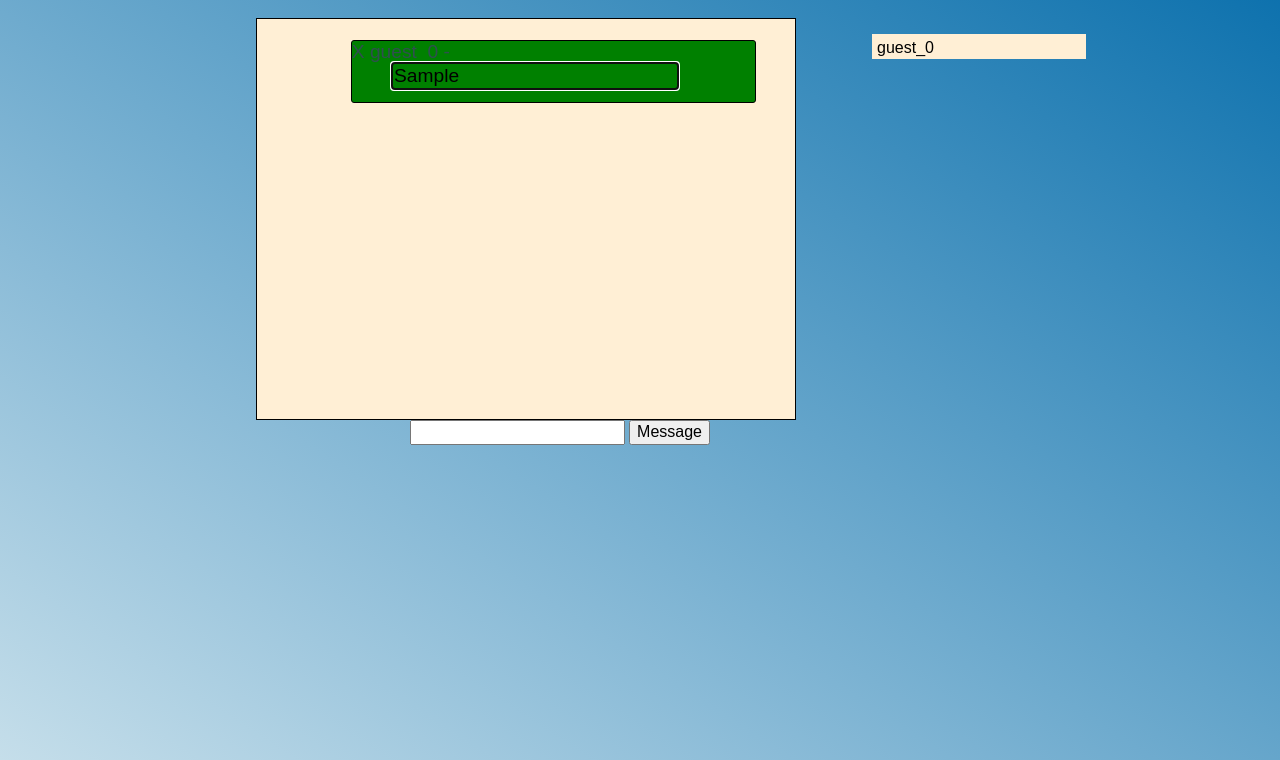
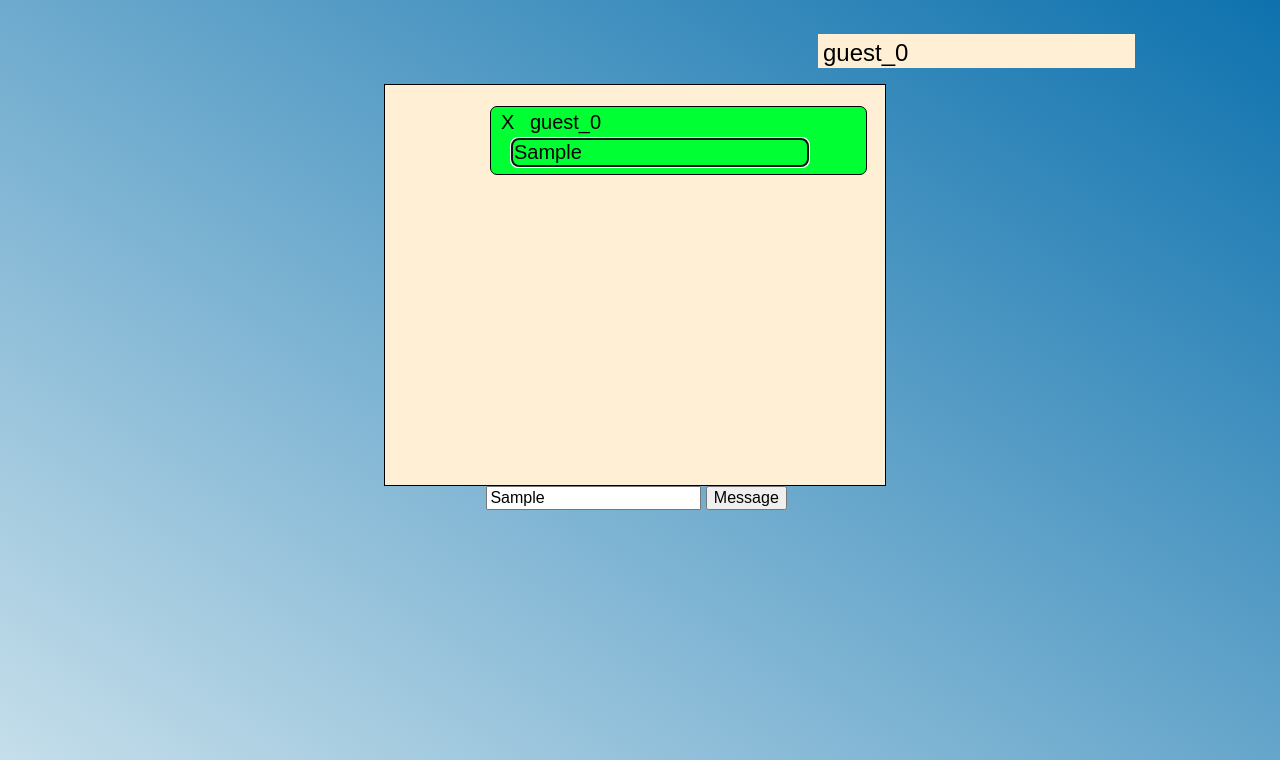
Before and after one commit to cugamer/singtermchat, a plain HTML site: page index.html in a window 1280 px wide. Both pictures are taken after typing "Sample" into the empty fields and a click on the input "Message". Shown: the part 70-830 px from the top of the page. Drawn offline with nearby package versions, Linux system fonts and the light colour scheme.

Commit message:
Update chat bubble styling

```diff
--- a/script.js
+++ b/script.js
@@ -81,7 +81,7 @@ $(document).ready(function() {
 		var msg = getElementVal('.chat-text');
 		if(msg.length > 0) {
 			var storedMsg = storeMsg(msg, userID);
-			clearChatField();
+			// clearChatField();
 			displayMessage(formatMsgForDisp(storedMsg), storedMsg.msgID);
 			$('textarea').autogrow({onInitialize: true, animate: false, fixMinHeight: false});
 			autoScrollChat();
@@ -114,11 +114,10 @@ $(document).ready(function() {
 			+ usersMsg
 			+ '" data-msg-id="'
 			+ obj.msgID
-			+ '">'
+			+ '"><span class="chat-meta">'
 			+ deleteX
-			+ '<span class="user-name">'
+			+ '<span class="user-name"></span>'
 			+ getAllUsers()[obj.userID].name
-			+ '</span> - <span>'
 			+ '<textarea class="msg-text" data-msg-id="'
 			+ obj.msgID
 			+ '" '
--- a/style.css
+++ b/style.css
@@ -13,13 +13,13 @@ h1 {
 
 .container {
 	margin-top: 30px;
-	width: 60%;
+	width: 40%;
 	margin-left: auto;
 	margin-right: auto;
 }
 
 .chat-area {
-	width: 70%;
+	width: 500px;
 	float: left;
 	height: 400px;
 	background-color: #FFEFD5;
@@ -44,34 +44,46 @@ h1 {
 
 li {
 	list-style: none;
-	color: #2F4F4F;
 }
 
-li.chat-msg {
-	font-size: 1.2em;
+.chat-msg,
+.msg-text {
+	float: left;
+	clear: right;
+	font-size: 20px;
 	width: 75%;
 	border: 1px solid black;
-	border-radius: 3px;
+	border-radius: 7px;
 	margin-top: 5px;
 	margin-bottom: 5px;
+	background-color: #0066ff;
+}
+
+.chat-meta {
+	display: block;
+	margin-left: 10px;
+}
+
+.user-name {
+	font-size: 24px;
+	margin-left: 10px;
+}
+
+.delete-msg {
+	cursor: default;
 }
 
 .chat-msg.own-msg,
 .chat-msg.own-msg .msg-text {
-	margin-left: 10%;
-	background-color: green;
-	/*margin-right: 8%;*/
-}
-
-.chat-msg.others-msg,
-.chat-msg.others-msg .msg-text {
-	background-color: blue;
+	margin-right: 58px;
+	float: right;
+	clear: left;
+	background-color: #00ff33;
 }
 
 textarea.msg-text {
-	width: 70%;
+	width: 80%;
 	margin-left: 5%;
-	margin-right: 5%;
 	margin-bottom: 2%;
 }
 
--- a/testing/reports/CHROME_57.0.2987.98_Windows NT_chat-page.xml
+++ b/testing/reports/CHROME_57.0.2987.98_Windows NT_chat-page.xml
@@ -5,9 +5,9 @@
 
   <testsuite name="chat-page"
     errors="0" failures="0" hostname="" id="" package="chat-page" skipped="0"
-    tests="1" time="7.144" timestamp="Sun, 12 Mar 2017 23:16:31 GMT">
+    tests="1" time="6.964" timestamp="Sun, 12 Mar 2017 23:18:28 GMT">
 
-    <testcase name="Chat main page testing" classname="chat-page" time="7.144" assertions="29">
+    <testcase name="Chat main page testing" classname="chat-page" time="6.964" assertions="29">
 
 
 
```
